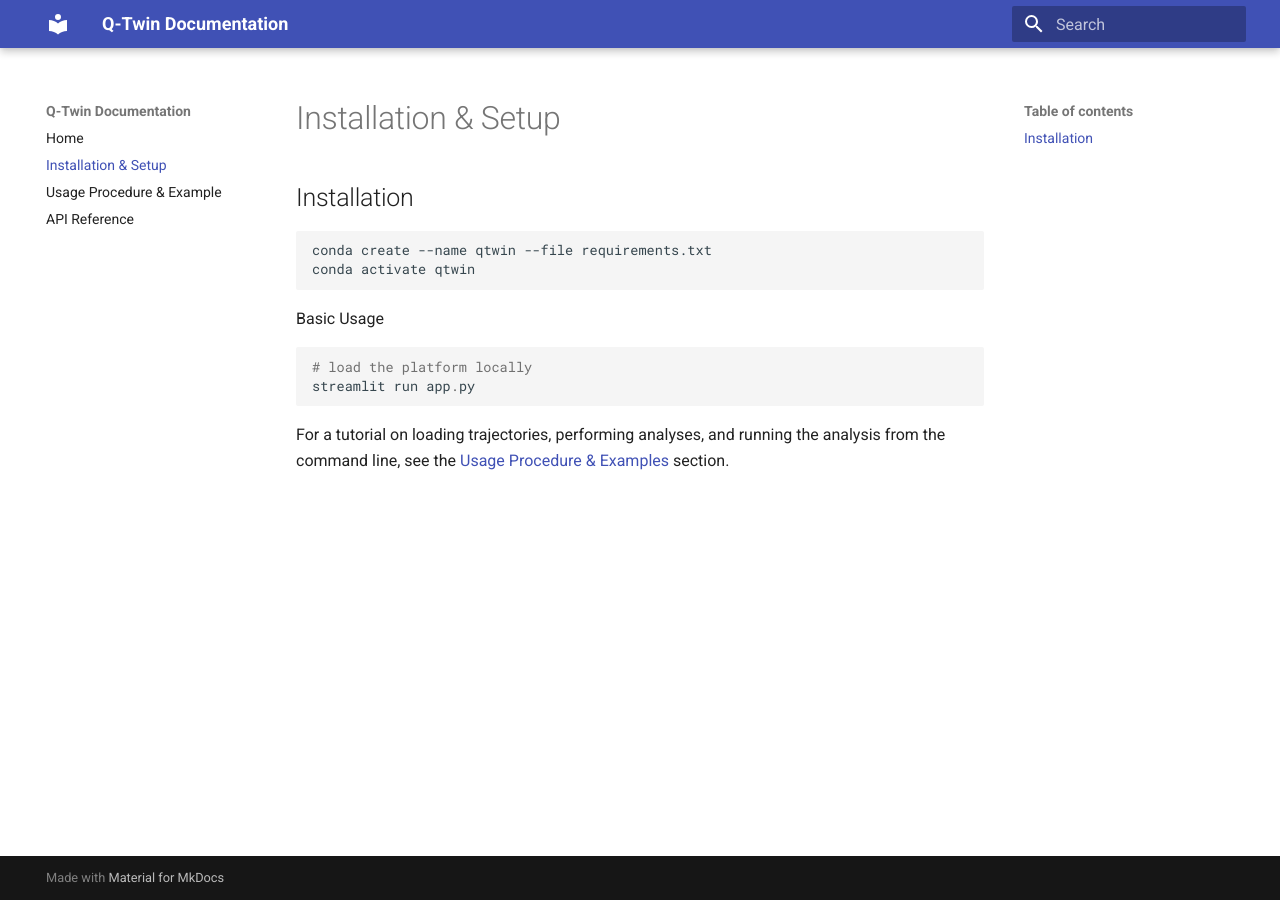
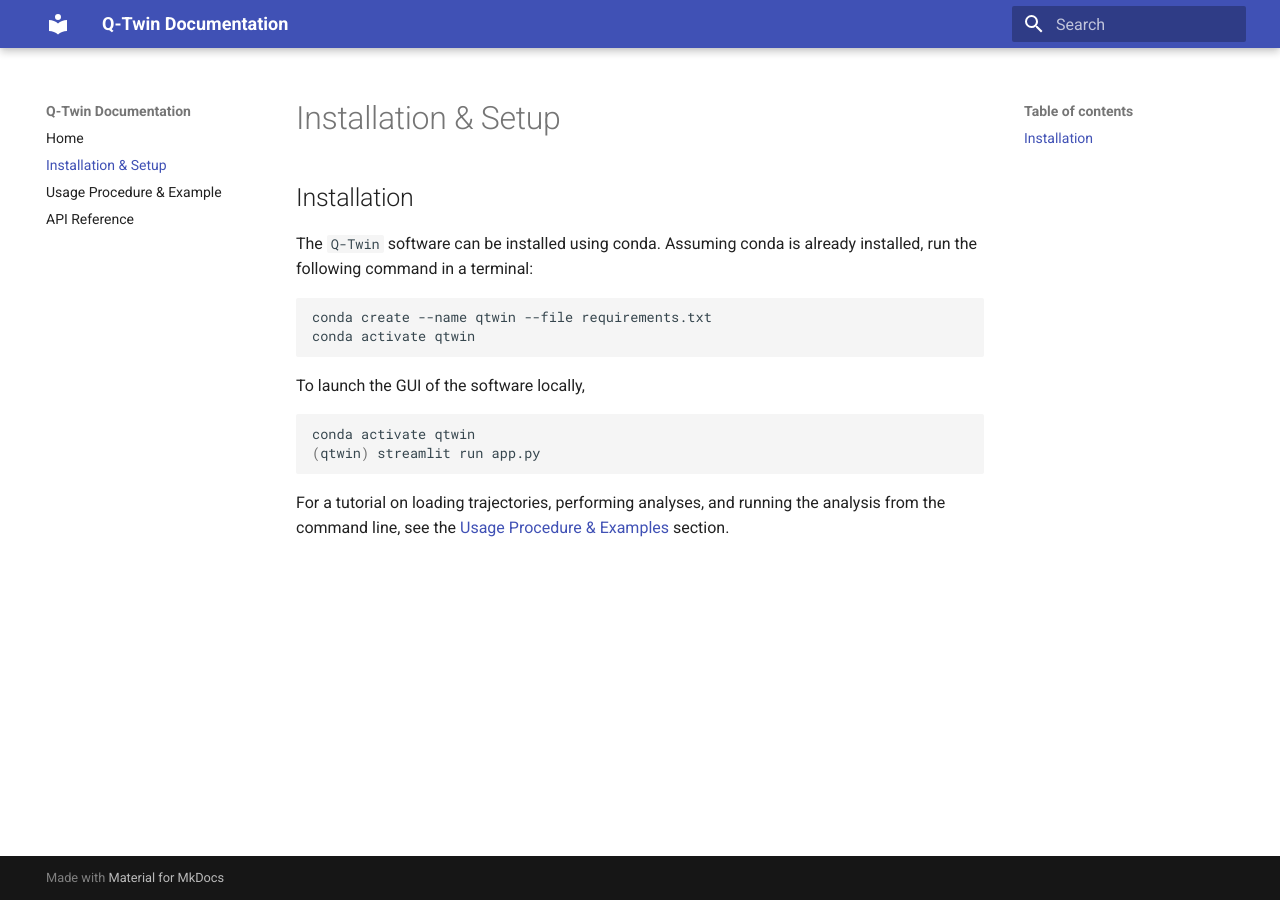
Before and after one commit to nanogchen/Q-Twin, an MkDocs documentation site: the page built from docs/installation.md, in a window 1280 px wide. Built offline with MkDocs 1.6.1 and Material for MkDocs 9.7.7, drawn with Linux system fonts in a browser that asks for light colours.

Commit message:
clean install

````diff
--- a/docs/installation.md
+++ b/docs/installation.md
@@ -1,14 +1,15 @@
 ## Installation
 
+The `Q-Twin` software can be installed using conda. Assuming conda is already installed, run the following command in a terminal:
 ```bash
 conda create --name qtwin --file requirements.txt
 conda activate qtwin
 ```
 
-Basic Usage
-```python
-# load the platform locally
-streamlit run app.py
+To launch the GUI of the software locally,
+```bash
+conda activate qtwin
+(qtwin) streamlit run app.py
 ```
 
 For a tutorial on loading trajectories, performing analyses, and running the analysis from the command line, see the [Usage Procedure & Examples](../workflow) section.
````
